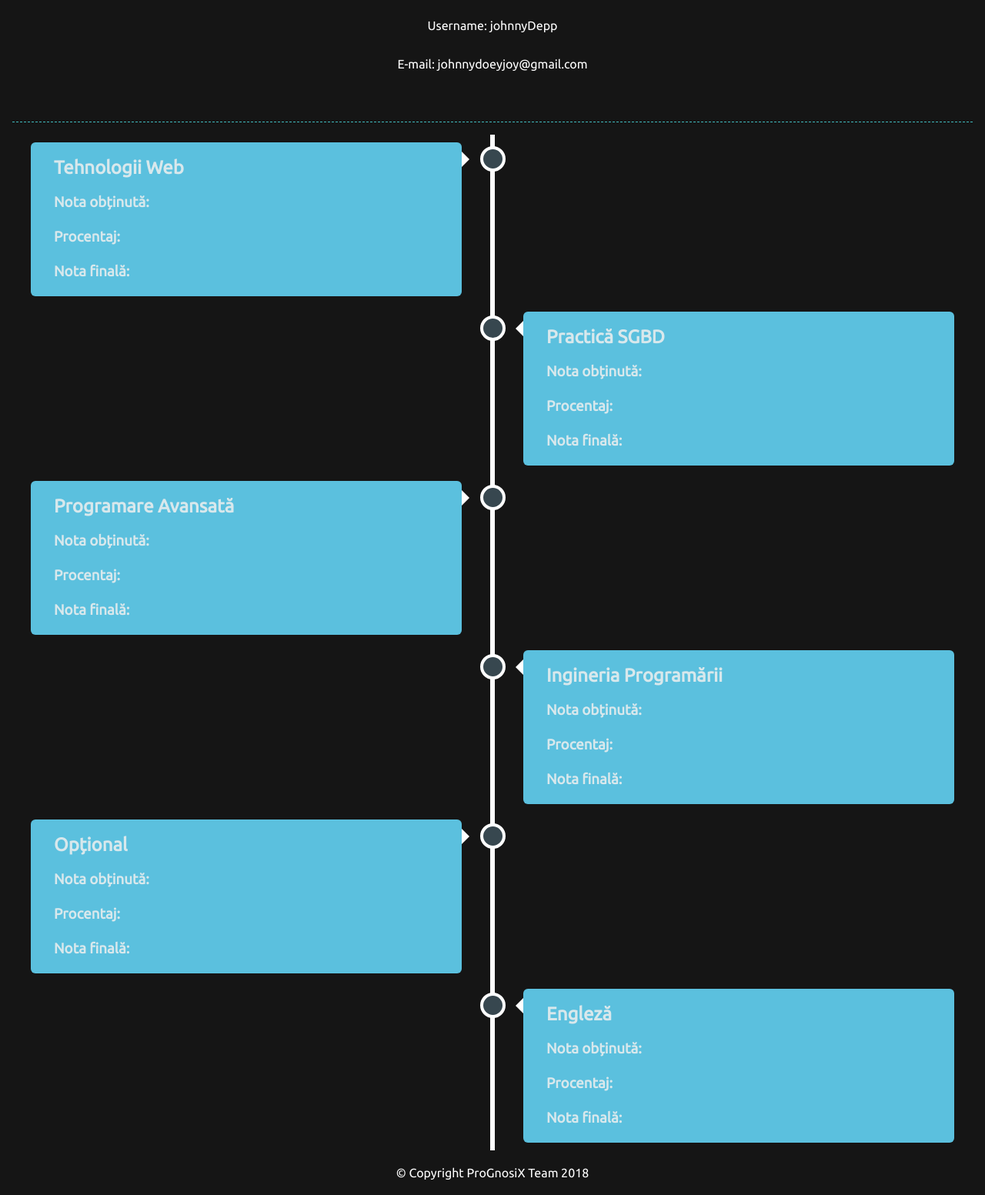
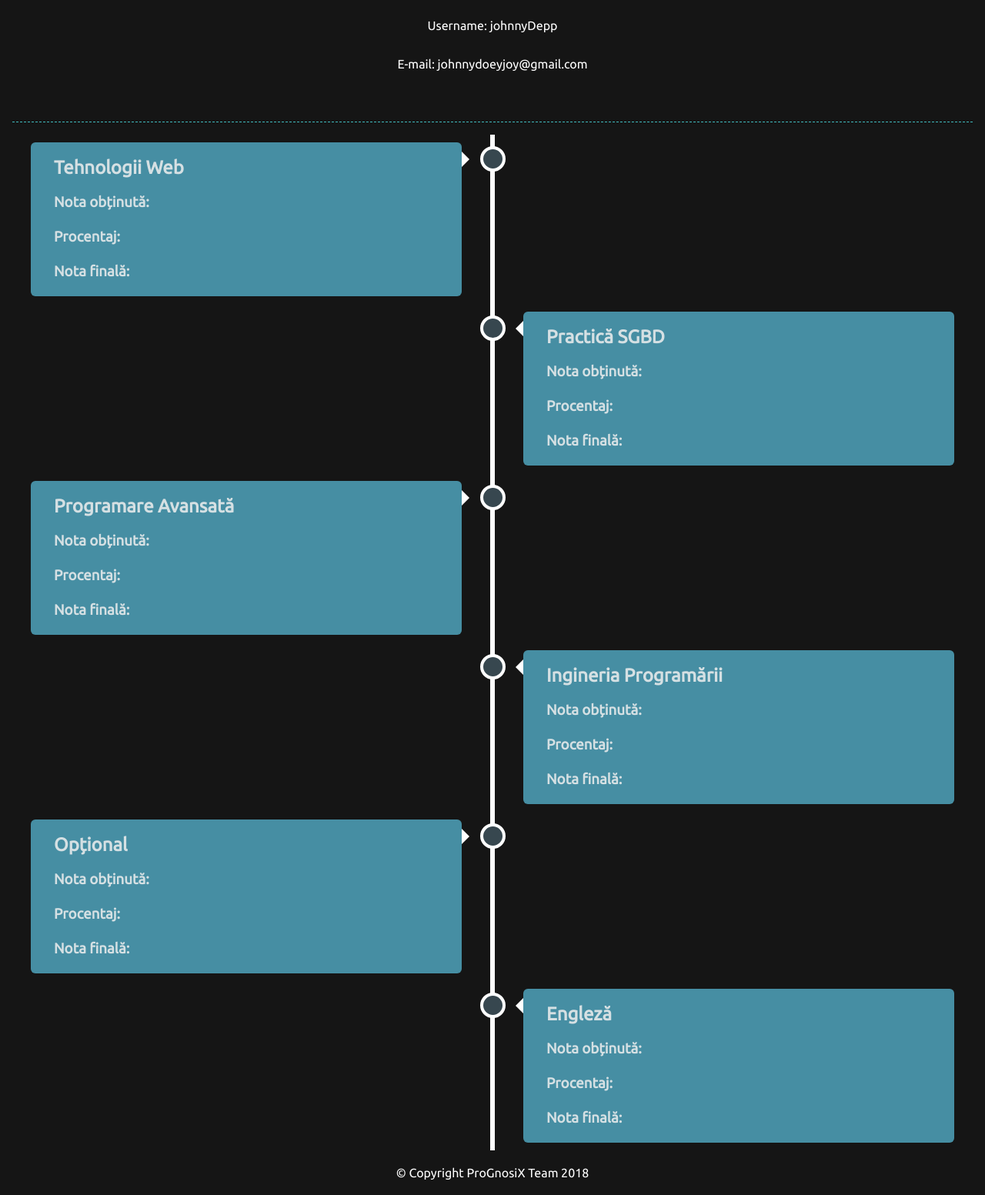
Before and after one commit to stefanamurarasu/ProGnosiX, a PHP site: template app/views/profile.view.html in a window 1280 px wide. Shown: the part 326-1879 px from the top of the page at 77% size. Run offline with PHP 8.4, Linux system fonts and the light colour scheme; the template is opened without the code that fills it, so the values that code supplies are empty.

Commit message:
change color

```diff
--- a/public/profile.css
+++ b/public/profile.css
@@ -103,7 +103,7 @@
 
 .content {
     padding: 10px 30px;
-    background-color: #5bc0de;
+    background-color: #5bc0deb5;
     position: relative;
     border-radius: 6px;
     line-height: 45px;
```
